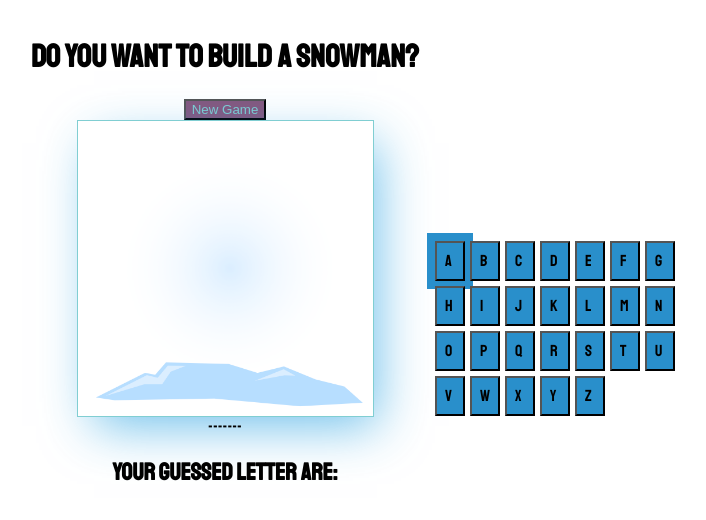
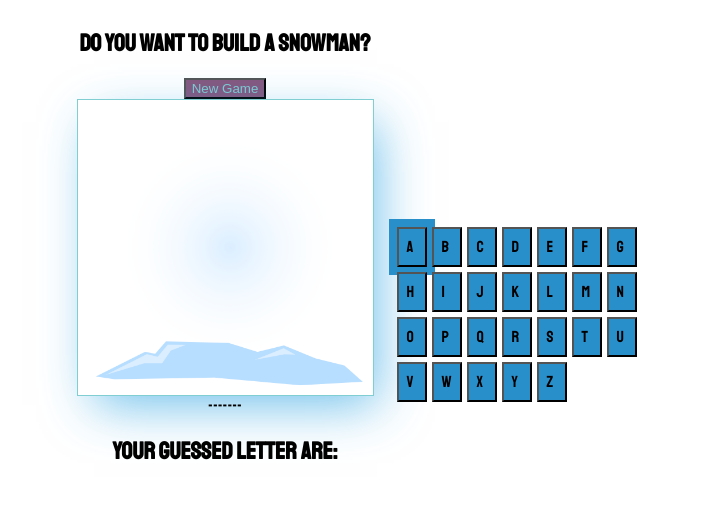
Before and after one commit to Amheisern/Snowman, a React (Vite) app: page / in a window 1280 px wide. Shown: the top 520 px of the page, without its empty margins (392-1098 px from the left). Built offline with nearby package versions, Linux system fonts and the light colour scheme.

Commit message:
change change change

```diff
--- a/src/App.tsx
+++ b/src/App.tsx
@@ -13,34 +13,6 @@ import step_7 from '/src/images/step_7.png'
 // import words from './words.json'
 const ALPHABET = [...Array(26)].map((_, i) => String.fromCharCode(i + 65)) // A-Z
 
-// [
-//   'A',
-//   'B',
-//   'C',
-//   'D',
-//   'E',
-//   'F',
-//   'G',
-//   'H',
-//   'I',
-//   'J',
-//   'K',
-//   'L',
-//   'M',
-//   'N',
-//   'O',
-//   'P',
-//   'Q',
-//   'R',
-//   'S',
-//   'T',
-//   'U',
-//   'V',
-//   'W',
-//   'X',
-//   'Y',
-//   'Z',
-// ]
 //How to store the state in a variable
 export function App() {
   const [guessedLetters, setGuessedLetters] = useState('')
@@ -106,9 +78,6 @@ export function App() {
 
         let newWordDisplayed = ''
         for (let index = 0; index < secretWord.length; index++) {
-          // if (letter.include(secretWord[index] || secretWord[index] === '-')) {
-          //   newWordDisplayed.push(secretWord[index])
-          // }
           secretWord[index] === letter
             ? (newWordDisplayed = newWordDisplayed.concat(letter))
             : (newWordDisplayed = newWordDisplayed.concat(wordDisplayed[index]))
@@ -117,13 +86,18 @@ export function App() {
         // secretWord.split('').map((letter, index) => {
         //   if (secretWord[index] === letter) {
         //     newWordDisplayed = newWordDisplayed.concat(letter)
+        //    return newWordDisplayed
         //   } else {
         //     newWordDisplayed = newWordDisplayed.concat(wordDisplayed[index])
+        //    return newWordDisplayed
         //   }
         //        console.log(numberOfCorrectLetters)
         console.log(`secret word ${secretWord}`)
+        console.log('*********')
         console.log(`word displayed ${wordDisplayed}`)
+        console.log('*********')
         console.log(`guessed Letters ${guessedLetters}`)
+        console.log('*********')
         console.log(`set Correct Letters ${correctLetters}`)
       }
     }
@@ -131,7 +105,7 @@ export function App() {
 
   return (
     <div>
-      <body>
+      <section>
         <h1>Do you want to Build a SNOWMAN?</h1>
         <button className="newGame" onClick={() => newGame()}>
           {playable}
@@ -140,8 +114,7 @@ export function App() {
         <img src={displaySnowImage()} />
         <span>{wordDisplayed}</span>
         <h2>Your guessed letter are: {guessedLetters}</h2>
-        {/* <h2>{correctLetters}</h2> */}
-      </body>
+      </section>
       <p className="abc">
         {ALPHABET.map(function (letter) {
           return (
--- a/src/index.scss
+++ b/src/index.scss
@@ -33,7 +33,7 @@ img {
   background-size: 100%;
   margin: 0 15px;
 }
-body {
+section {
   display: flex;
   flex-direction: column;
   align-items: center;
```
